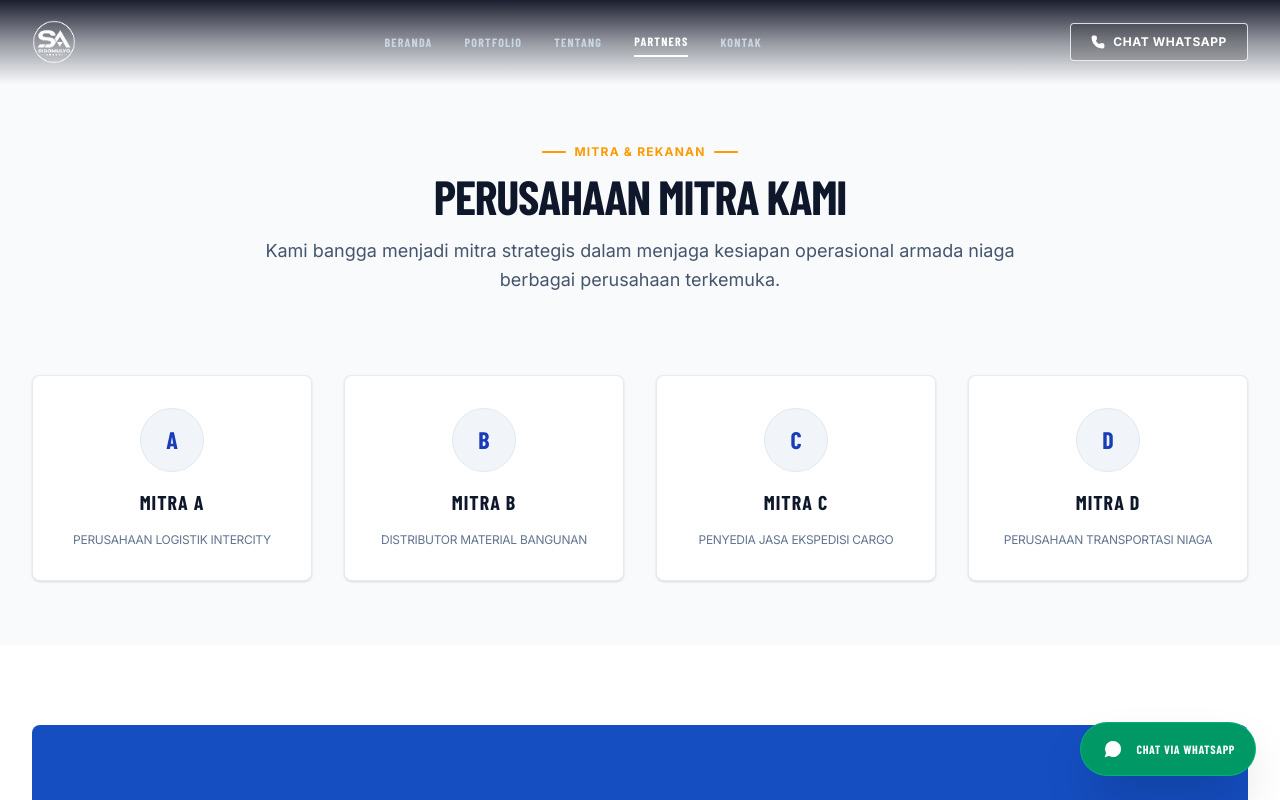
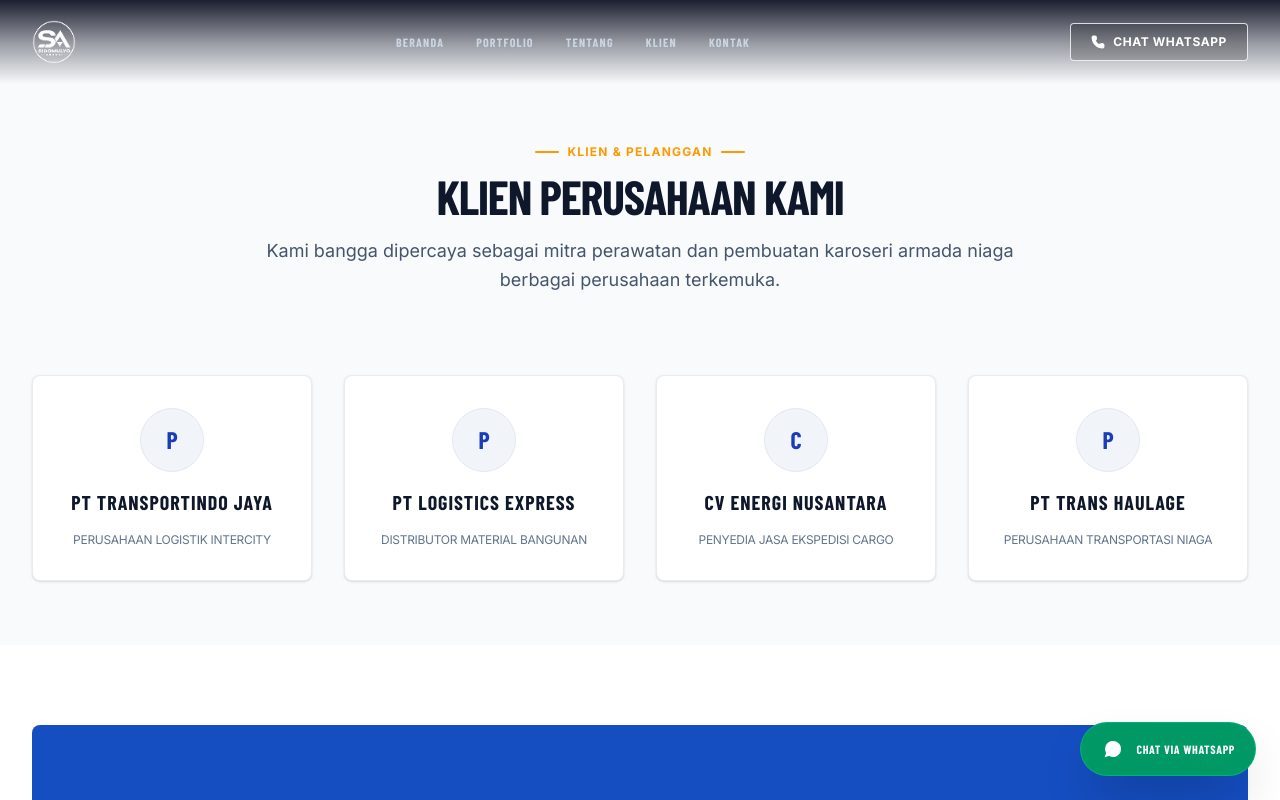
Before and after one commit to PerdanaMain/fe-compro-sidomulyo, a Next.js app: page /partner in a window 1280 px wide. Shown: the top 800 px of the page. Built offline with nearby package versions, Linux system fonts and the light colour scheme; no server answers; a web font is replaced by a local one.

Commit message:
refactor(client): add client/partner pages, data structure, sitemap, and updated footer components

```diff
--- /dev/null
+++ b/src/app/klien/page.tsx
@@ -0,0 +1,56 @@
+import React from "react";
+import { Metadata } from "next";
+import { Container } from "@/components/ui/container";
+import { SectionHeading } from "@/components/ui/section-heading";
+import { Card } from "@/components/ui/card";
+import { CtaBanner } from "@/components/sections/cta-banner";
+import { clientsData } from "@/data/clients";
+import { generateBreadcrumbSchema } from "@/lib/seo";
+
+export const metadata: Metadata = {
+  title: "Klien & Pelanggan Perusahaan Armada",
+  description: "Perusahaan ekspedisi, manufaktur, dan logistik yang memercayakan perawatan dan pembuatan bodi armada kepada Sido Mulyo Abadhi."
+};
+
+export default function KlienPage() {
+  const breadcrumbLd = generateBreadcrumbSchema([
+    { name: "Beranda", item: "/" },
+    { name: "Klien", item: "/klien" }
+  ]);
+
+  return (
+    <div className="pt-28 pb-16 bg-slate-50">
+      <script
+        type="application/ld+json"
+        dangerouslySetInnerHTML={{ __html: JSON.stringify(breadcrumbLd) }}
+      />
+      <Container>
+        <div className="py-8">
+          <SectionHeading
+            eyebrow="KLIEN & PELANGGAN"
+            title="Klien Perusahaan Kami"
+            subtitle="Kami bangga dipercaya sebagai mitra perawatan dan pembuatan karoseri armada niaga berbagai perusahaan terkemuka."
+          />
+        </div>
+
+        <div className="grid grid-cols-1 sm:grid-cols-2 lg:grid-cols-4 gap-8 mb-16">
+          {clientsData.map((client) => (
+            <Card key={client.id} className="p-8 bg-white border border-slate-200 text-center space-y-4 hover:border-blue-600/40">
+              <div className="w-16 h-16 mx-auto rounded-full bg-slate-100 border border-slate-200 flex items-center justify-center font-heading text-2xl font-extrabold text-blue-800">
+                {client.name.charAt(0)}
+              </div>
+              <h3 className="font-heading text-xl font-bold uppercase tracking-wider text-slate-900">
+                {client.name}
+              </h3>
+              <p className="text-xs text-slate-500 uppercase tracking-tight">
+                {client.category}
+              </p>
+            </Card>
+          ))}
+        </div>
+      </Container>
+
+      <CtaBanner />
+    </div>
+  );
+}
--- a/src/app/partner/page.tsx
+++ b/src/app/partner/page.tsx
@@ -1,56 +1,4 @@
-import React from "react";
-import { Metadata } from "next";
-import { Container } from "@/components/ui/container";
-import { SectionHeading } from "@/components/ui/section-heading";
-import { Card } from "@/components/ui/card";
-import { CtaBanner } from "@/components/sections/cta-banner";
-import { partnersData } from "@/data/partners";
-import { generateBreadcrumbSchema } from "@/lib/seo";
+import KlienPage, { metadata } from "../klien/page";
 
-export const metadata: Metadata = {
-  title: "Mitra Perusahaan Armada",
-  description: "Perusahaan ekspedisi, manufaktur, dan logistik yang memercayakan perawatan armada kepada Sido Muljo Karosen."
-};
-
-export default function PartnerPage() {
-  const breadcrumbLd = generateBreadcrumbSchema([
-    { name: "Beranda", item: "/" },
-    { name: "Partner", item: "/partner" }
-  ]);
-
-  return (
-    <div className="pt-28 pb-16 bg-slate-50">
-      <script
-        type="application/ld+json"
-        dangerouslySetInnerHTML={{ __html: JSON.stringify(breadcrumbLd) }}
-      />
-      <Container>
-        <div className="py-8">
-          <SectionHeading
-            eyebrow="MITRA & REKANAN"
-            title="Perusahaan Mitra Kami"
-            subtitle="Kami bangga menjadi mitra strategis dalam menjaga kesiapan operasional armada niaga berbagai perusahaan terkemuka."
-          />
-        </div>
-
-        <div className="grid grid-cols-1 sm:grid-cols-2 lg:grid-cols-4 gap-8 mb-16">
-          {partnersData.map((partner) => (
-            <Card key={partner.id} className="p-8 bg-white border border-slate-200 text-center space-y-4 hover:border-blue-600/40">
-              <div className="w-16 h-16 mx-auto rounded-full bg-slate-100 border border-slate-200 flex items-center justify-center font-heading text-2xl font-extrabold text-blue-800">
-                {partner.name.split(" ")[1] || "M"}
-              </div>
-              <h3 className="font-heading text-xl font-bold uppercase tracking-wider text-slate-900">
-                {partner.name}
-              </h3>
-              <p className="text-xs text-slate-500 uppercase tracking-tight">
-                {partner.category}
-              </p>
-            </Card>
-          ))}
-        </div>
-      </Container>
-
-      <CtaBanner />
-    </div>
-  );
-}
+export { metadata };
+export default KlienPage;
--- a/src/app/sitemap.ts
+++ b/src/app/sitemap.ts
@@ -13,7 +13,7 @@ export default function sitemap(): MetadataRoute.Sitemap {
     "/layanan",
     "/portfolio",
     "/testimoni",
-    "/partner",
+    "/klien",
     "/kontak"
   ].map((route) => ({
     url: `${baseUrl}${route}`,
--- a/src/components/layout/footer.tsx
+++ b/src/components/layout/footer.tsx
@@ -25,7 +25,7 @@ const footerNavItems = [
   { label: "Layanan", href: "/#services" },
   { label: "Portfolio", href: "/portfolio" },
   { label: "Tentang Kami", href: "/tentang" },
-  { label: "Partners", href: "/partner" },
+  { label: "Partners", href: "/klien" },
 ];
 
 export function Footer() {
--- /dev/null
+++ b/src/components/sections/clients-section.tsx
@@ -0,0 +1,31 @@
+import React from "react";
+import { Container } from "@/components/ui/container";
+import { clientsData } from "@/data/clients";
+
+export function ClientsSection() {
+  return (
+    <section className="py-16 bg-white border-t border-slate-200">
+      <Container>
+        <p className="text-center text-xs font-extrabold uppercase tracking-widest text-slate-400 mb-10">
+          Dipercaya oleh berbagai perusahaan komersial
+        </p>
+
+        <div className="grid grid-cols-2 md:grid-cols-4 gap-8 items-center justify-center">
+          {clientsData.map((client) => (
+            <div
+              key={client.id}
+              className="py-6 px-4 bg-slate-50 border border-slate-200/60 rounded-lg text-center hover:border-blue-500/40 hover:bg-slate-100/80 transition-all duration-300 group"
+            >
+              <span className="font-heading text-xl font-extrabold tracking-wider text-slate-400 group-hover:text-slate-900 transition-colors uppercase">
+                {client.name}
+              </span>
+              <p className="text-[10px] text-slate-400 mt-1 uppercase tracking-tight">
+                {client.category}
+              </p>
+            </div>
+          ))}
+        </div>
+      </Container>
+    </section>
+  );
+}
--- a/src/components/sections/partners-section.tsx
+++ b/src/components/sections/partners-section.tsx
@@ -1,31 +1,6 @@
 import React from "react";
-import { Container } from "@/components/ui/container";
-import { partnersData } from "@/data/partners";
+import { ClientsSection } from "./clients-section";
 
 export function PartnersSection() {
-  return (
-    <section className="py-16 bg-white border-t border-slate-200">
-      <Container>
-        <p className="text-center text-xs font-extrabold uppercase tracking-widest text-slate-400 mb-10">
-          Dipercaya oleh berbagai perusahaan komersial
-        </p>
-
-        <div className="grid grid-cols-2 md:grid-cols-4 gap-8 items-center justify-center">
-          {partnersData.map((partner) => (
-            <div
-              key={partner.id}
-              className="py-6 px-4 bg-slate-50 border border-slate-200/60 rounded-lg text-center hover:border-blue-500/40 hover:bg-slate-100/80 transition-all duration-300 group"
-            >
-              <span className="font-heading text-xl font-extrabold tracking-wider text-slate-400 group-hover:text-slate-900 transition-colors uppercase">
-                {partner.name}
-              </span>
-              <p className="text-[10px] text-slate-400 mt-1 uppercase tracking-tight">
-                {partner.category}
-              </p>
-            </div>
-          ))}
-        </div>
-      </Container>
-    </section>
-  );
+  return <ClientsSection />;
 }
--- /dev/null
+++ b/src/data/clients.ts
@@ -0,0 +1,12 @@
+export interface ClientItem {
+  id: string;
+  name: string;
+  category: string;
+}
+
+export const clientsData: ClientItem[] = [
+  { id: "c1", name: "PT Transportindo Jaya", category: "Perusahaan Logistik Intercity" },
+  { id: "c2", name: "PT Logistics Express", category: "Distributor Material Bangunan" },
+  { id: "c3", name: "CV Energi Nusantara", category: "Penyedia Jasa Ekspedisi Cargo" },
+  { id: "c4", name: "PT Trans Haulage", category: "Perusahaan Transportasi Niaga" }
+];
--- a/src/data/navigation.ts
+++ b/src/data/navigation.ts
@@ -7,6 +7,6 @@ export const navItems: NavItem[] = [
   { label: "BERANDA", href: "/" },
   { label: "PORTFOLIO", href: "/portfolio" },
   { label: "TENTANG", href: "/tentang" },
-  { label: "PARTNERS", href: "/partner" },
+  { label: "KLIEN", href: "/klien" },
   { label: "KONTAK", href: "/kontak" }
 ];
--- a/src/data/partners.ts
+++ b/src/data/partners.ts
@@ -1,12 +1,4 @@
-export interface PartnerItem {
-  id: string;
-  name: string;
-  category: string;
-}
+import { clientsData, ClientItem } from "./clients";
 
-export const partnersData: PartnerItem[] = [
-  { id: "p1", name: "MITRA A", category: "Perusahaan Logistik Intercity" },
-  { id: "p2", name: "MITRA B", category: "Distributor Material Bangunan" },
-  { id: "p3", name: "MITRA C", category: "Penyedia Jasa Ekspedisi Cargo" },
-  { id: "p4", name: "MITRA D", category: "Perusahaan Transportasi Niaga" }
-];
+export type PartnerItem = ClientItem;
+export const partnersData = clientsData;
```
